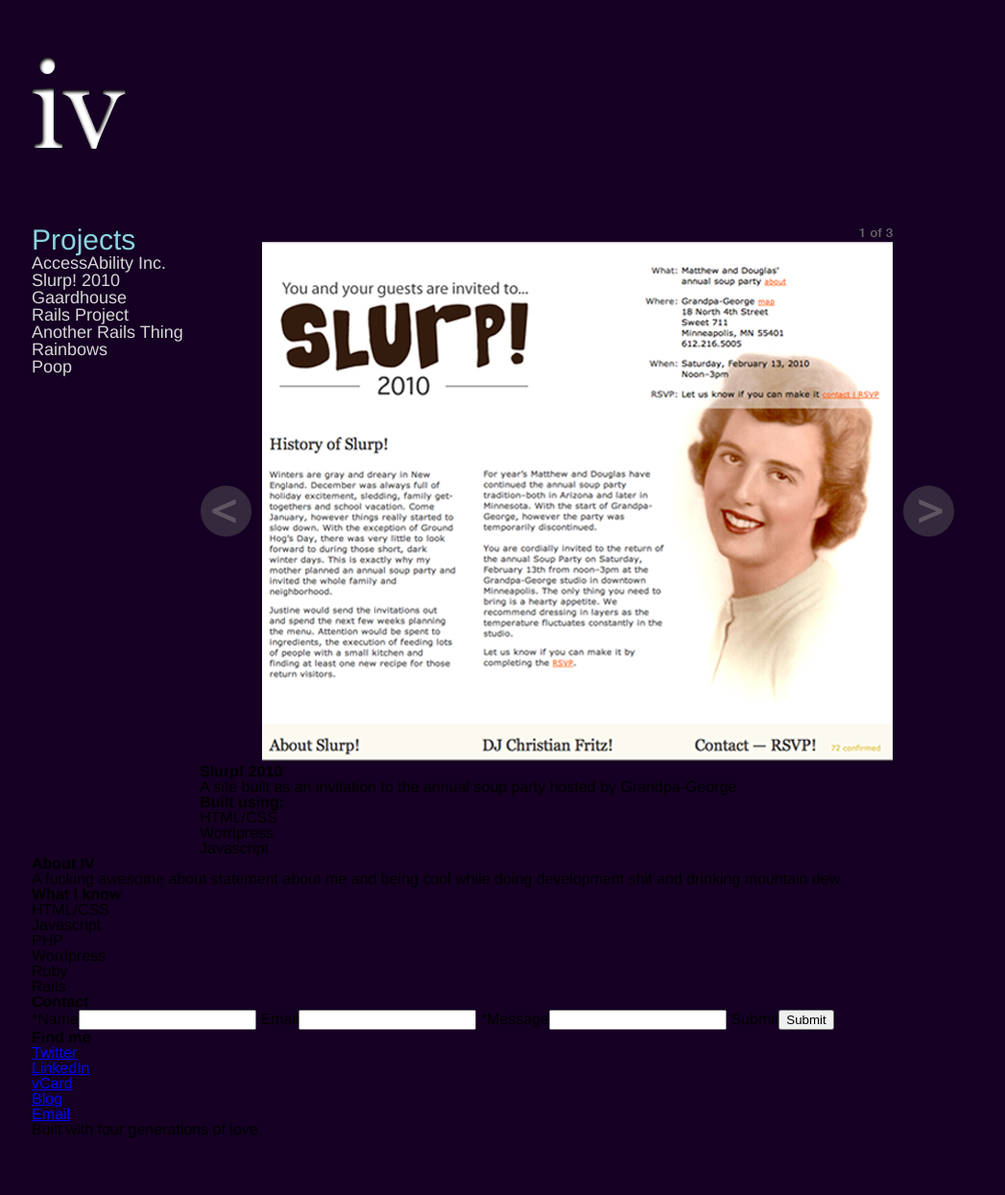
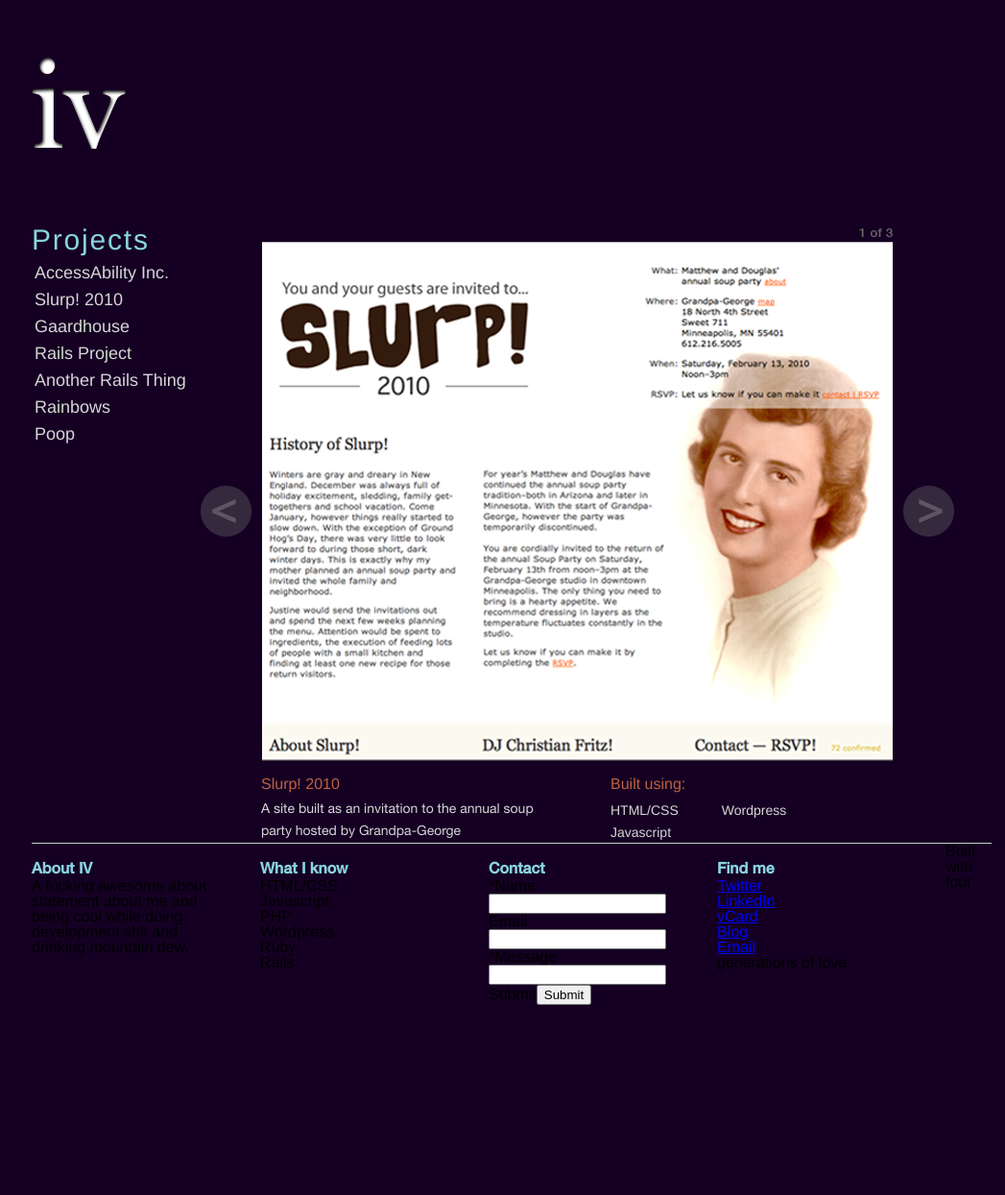
Before and after one commit to johnheimkes/portfolio, a PHP site: page / in a window 1280 px wide. Shown: the whole page at 96% size, without its empty margins (12-1059 px from the left). After the commit the page ends 1047 px from the top, so only its background shows below. Run offline with PHP 8.4, Linux system fonts and the light colour scheme.

Commit message:
started footer styles

```diff
--- a/css/style.css
+++ b/css/style.css
@@ -1,4 +1,6 @@
-/*@font-face { font-family: "Helvetica Neue Medium"; src: url('../fonts/HelveticaNeueLTStd-Md.otf') format("opentype"); }*/
+@font-face { font-family: "Helvetica Neue Roman"; src: url('../fonts/HelveticaNeueLTStd-Roman.otf') format("opentype"); }
+@font-face { font-family: "Helvetica Neue Medium"; src: url('../fonts/HelveticaNeueLTStd-Md.otf') format("opentype"); }
+
 body {
 	background: #150023;
 	font-family: "Helvetica Neue", Arial, Helvetica, Geneva, sans-serif;
@@ -29,23 +31,72 @@
 }
 #side_nav h2 {
 	color: #89d4df;
+	font-weight: normal;
+	letter-spacing: .06em;
 	font-size: 30px;
-	font-weight: normal;
+	margin-bottom: 10px;
 }
 #side_nav ul {
 	list-style-type: none;
 }
-ul.projects {
-	margin: 0;
-	padding: 0;
+
+ul.projects li {
+	padding-bottom: 10px;
 }
 ul.projects li a {
 	font-size: 18px;
+	padding: 3px;
 	text-decoration: none;
 	color: #d6d6d6;
-
 }
+ul.projects li a:hover {background: #9d4729;}
 #content {
 	float: left;
 	width: 800px;
 }
+.description {
+	width: 300px;
+	padding-top: 10px;
+	margin-left: 64px;
+	line-height: 1.4em;
+	float: left;
+}
+.description h4 {
+	font-size: 16px;
+	color: #bd6141;
+	font-weight: normal;
+	padding-bottom: 5px;
+}
+.description p {
+	font-size: 14px;
+	color: #d6d6d6;
+	font-family: 'Helvetica Neue Roman';
+}
+.decription ul {
+	list-style: none;
+	width: 300px;
+}
+.description ul li {
+	color: #d6d6d6;
+	font-size: 14px;
+	padding-right:45px ;
+	float: left;
+}
+
+/*------------------FOOTER------------------*/
+#footer {
+	clear: both;
+	width: 1000px;
+	border-top: 1px solid #ccc;
+}
+.foot_block {
+	width: 190px;
+	float: left;
+	padding-right: 48px;
+	padding-top: 20px;
+}
+.foot_block h3 {
+	font-family: 'Helvetica Neue Medium';
+	font-size: 16px;
+	color: #89d4df;
+}
```
Also changed, not shown: index.html (line endings or trailing spaces).
